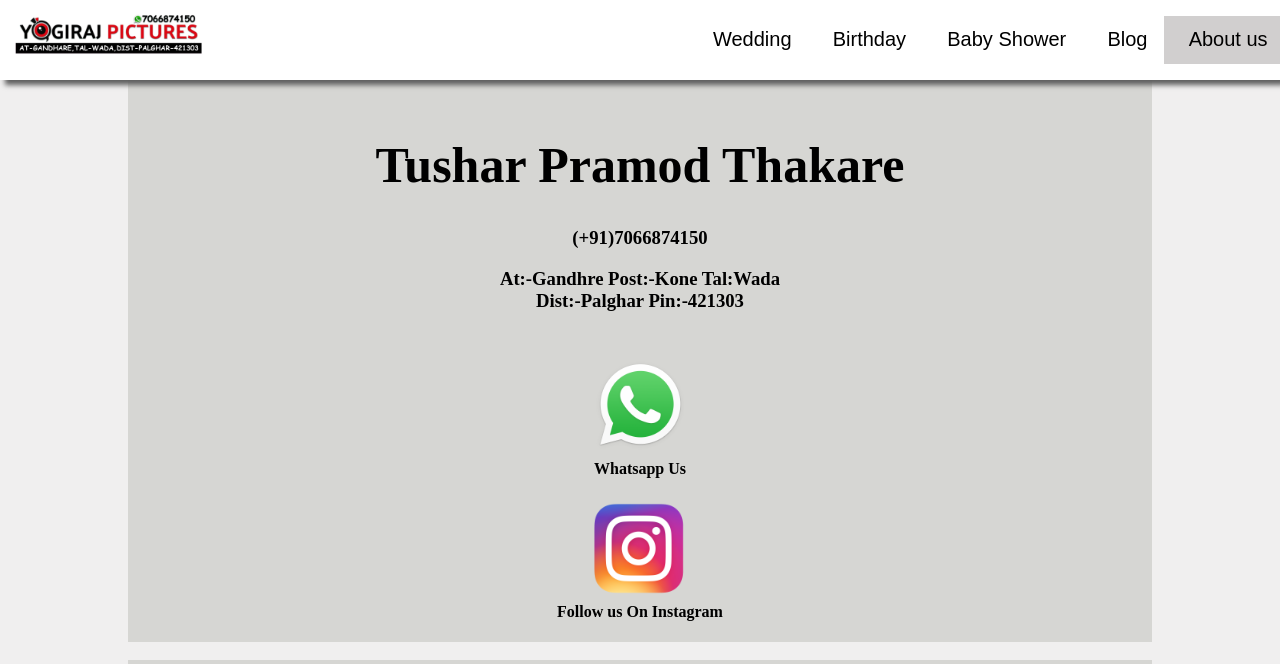
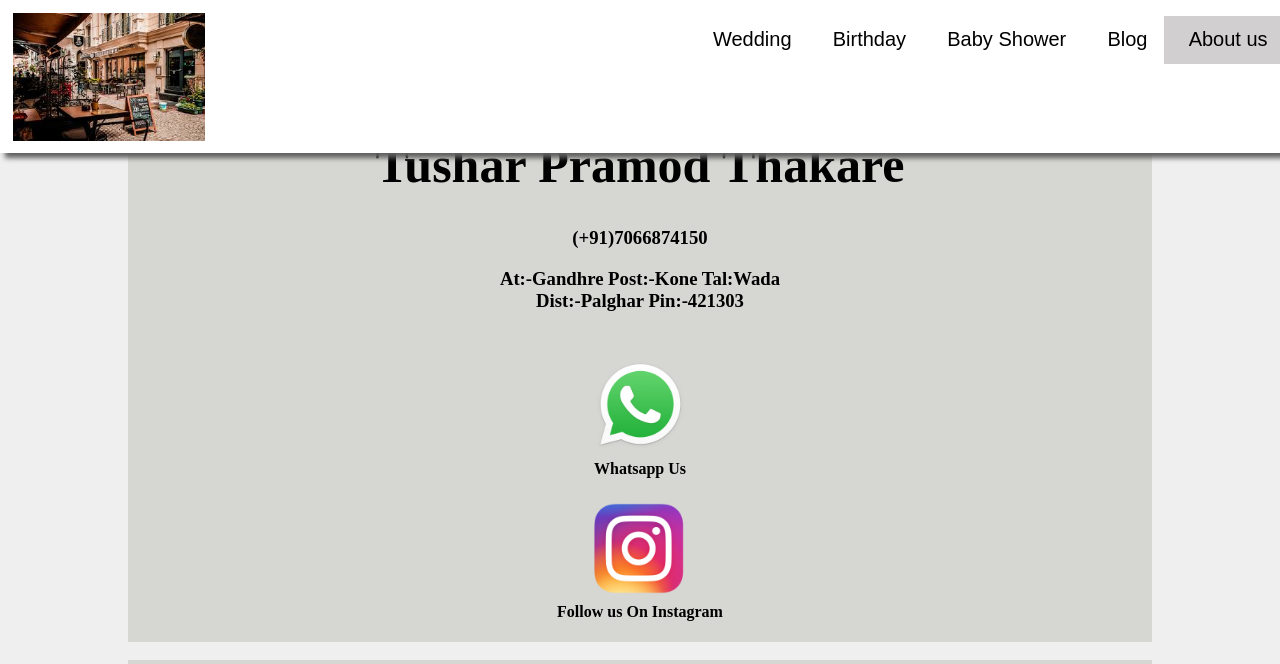
Before and after one commit to jitendra-thakare/yogirajphotography, a plain HTML site: page aboutus.html in a window 1280 px wide. Shown: the top 664 px of the page. Drawn offline with Linux system fonts and the light colour scheme.

Commit message:
Update aboutus.html

```diff
--- a/aboutus.html
+++ b/aboutus.html
@@ -11,7 +11,7 @@
 <body>
     <div class="nav-bar">
         <div class="logo">
-            <a href="index.html"><img src="img/logo.JPG" /></a>
+            <a href="index.html"><img src="img/download (2).JPG" /></a>
         </div>
         <nav>
           <ul>
```
